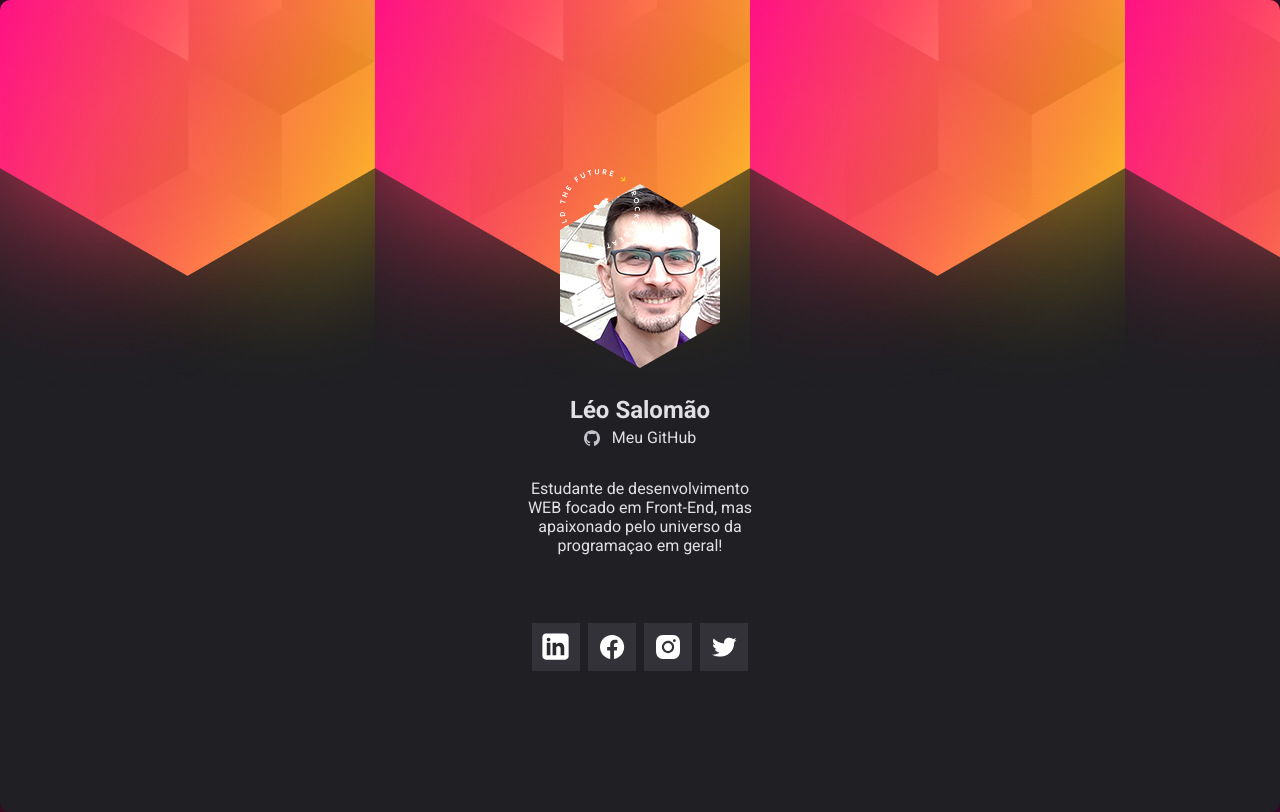
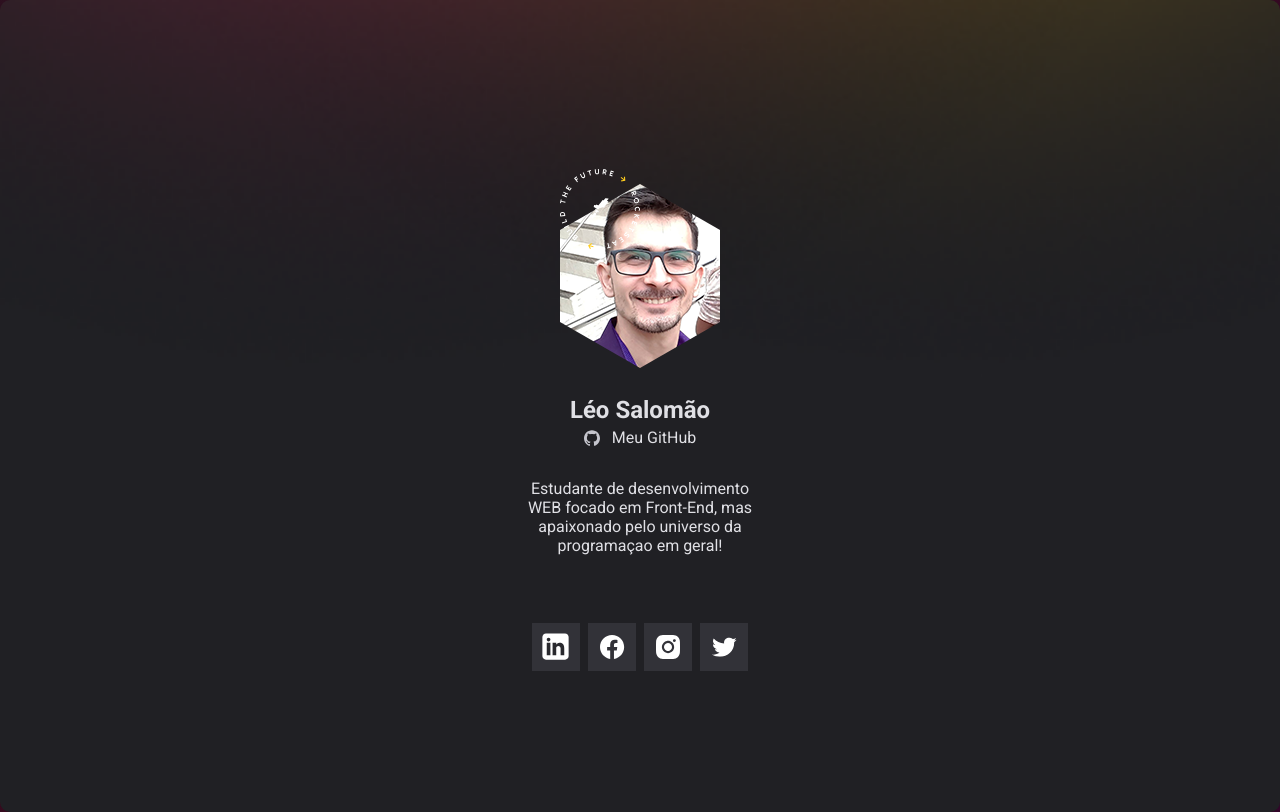
Before and after one commit to leonamsalomao/cartao-visita, a plain HTML site: page index.html in a window 1280 px wide. Drawn offline with Linux system fonts and the light colour scheme; no server answers.

Commit message:
Update style.css

```diff
--- a/style.css
+++ b/style.css
@@ -32,7 +32,7 @@ body {
 }
 
 main {
-  background: url(images/Background.png);
+  background: url(images/Background.png) no-repeat center/cover;
   /*width: 375px;
   height: 812px;
   border: 2px solid;
```
